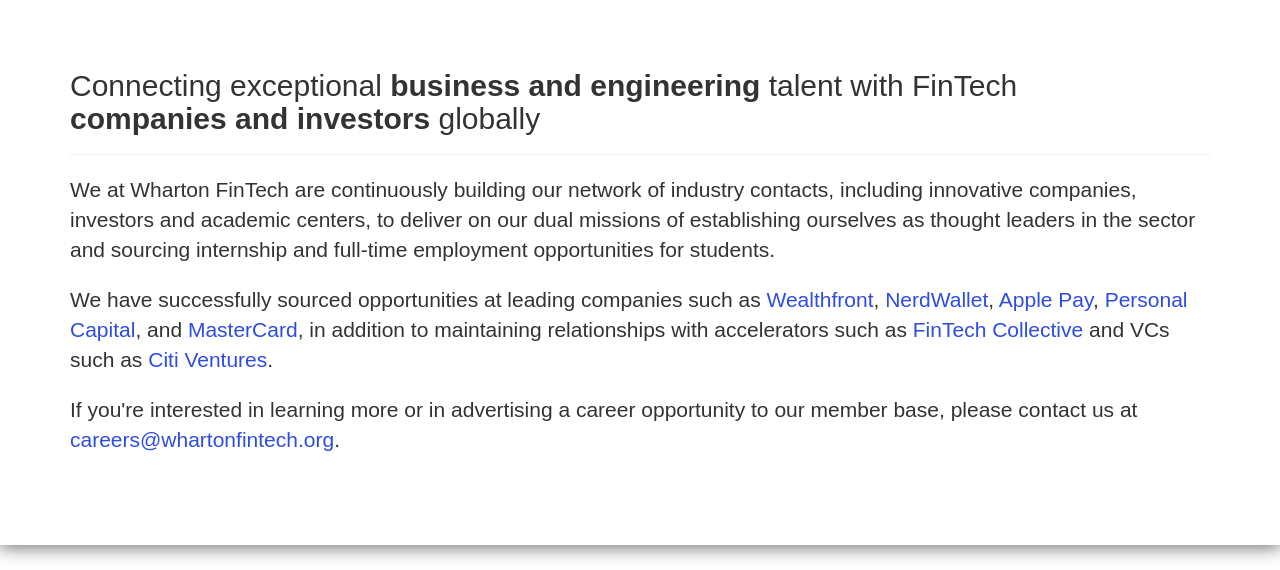
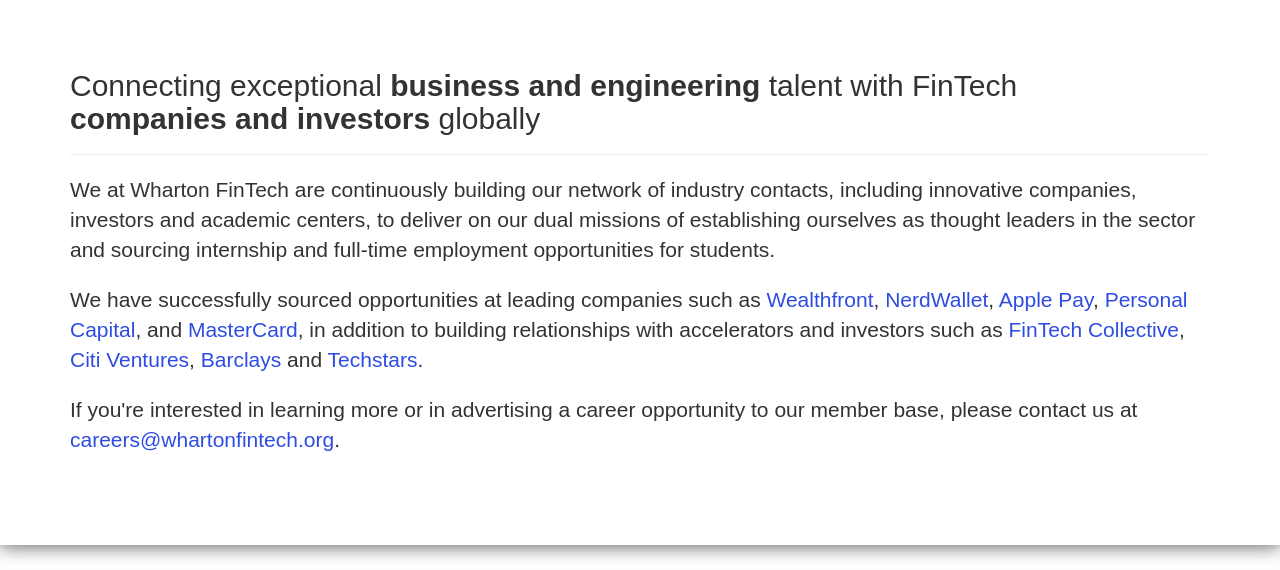
Before and after one commit to brendan1mcmanus/whartonfintech-v3, a Django app: template whartonfintech/templates/pages/home.html in a window 1280 px wide. Shown: the part 1731-2301 px from the top of the page. Run offline with Django 3.2, Linux system fonts and the light colour scheme; the template is opened without the code that fills it, so the values that code supplies are empty; parts of the project's set-up code (start-up, migrations or seed data) failed here and were passed over; some libraries are stand-ins or nearby versions.

Commit message:
Update home page

```diff
--- a/whartonfintech/templates/pages/home.html
+++ b/whartonfintech/templates/pages/home.html
@@ -54,7 +54,7 @@
             <h2>Connecting exceptional <strong>business&nbsp;and&nbsp;engineering</strong> talent with FinTech <strong>companies&nbsp;and&nbsp;investors</strong> globally</h2>
           </div>
           <p class="lead">We at Wharton FinTech are continuously building our network of industry contacts, including innovative companies, investors and academic centers, to deliver on our dual missions of establishing ourselves as thought leaders in the sector and sourcing internship and full-time employment opportunities for students.</p>
-          <p class="lead">We have successfully sourced opportunities at leading companies such as <a href="https://www.wealthfront.com/" target="_blank">Wealthfront</a>, <a href="https://www.nerdwallet.com/" target="_blank">NerdWallet</a>, <a href="https://www.apple.com/apple-pay/" target="_blank">Apple Pay</a>, <a href="https://www.personalcapital.com/" target="_blank">Personal Capital</a>, and <a href="http://www.mastercard.us/" target="_blank">MasterCard</a>, in addition to maintaining relationships with accelerators such as <a href="http://www.fintech.io/" target="_blank">FinTech Collective</a> and VCs such as <a href="http://ventures.citi.com/citi_ventures/homepage/index.htm" target="_blank">Citi Ventures</a>.</p>
+          <p class="lead">We have successfully sourced opportunities at leading companies such as <a href="https://www.wealthfront.com/" target="_blank">Wealthfront</a>, <a href="https://www.nerdwallet.com/" target="_blank">NerdWallet</a>, <a href="https://www.apple.com/apple-pay/" target="_blank">Apple Pay</a>, <a href="https://www.personalcapital.com/" target="_blank">Personal Capital</a>, and <a href="http://www.mastercard.us/" target="_blank">MasterCard</a>, in addition to building relationships with accelerators and investors such as <a href="http://www.fintech.io/" target="_blank">FinTech Collective</a>, <a href="http://ventures.citi.com/citi_ventures/homepage/index.htm" target="_blank">Citi Ventures</a>, <a href="http://www.barclaysaccelerator.com/" target="_blank">Barclays</a> and <a href="http://www.techstars.com/" target="_blank">Techstars</a>.</p>
           <p class="lead">If you're interested in learning more or in advertising a career opportunity to our member base, please contact us at <a href="mailto:careers@whartonfintech.org">careers@whartonfintech.org</a>.</p>
         </div>
       </div>
```
